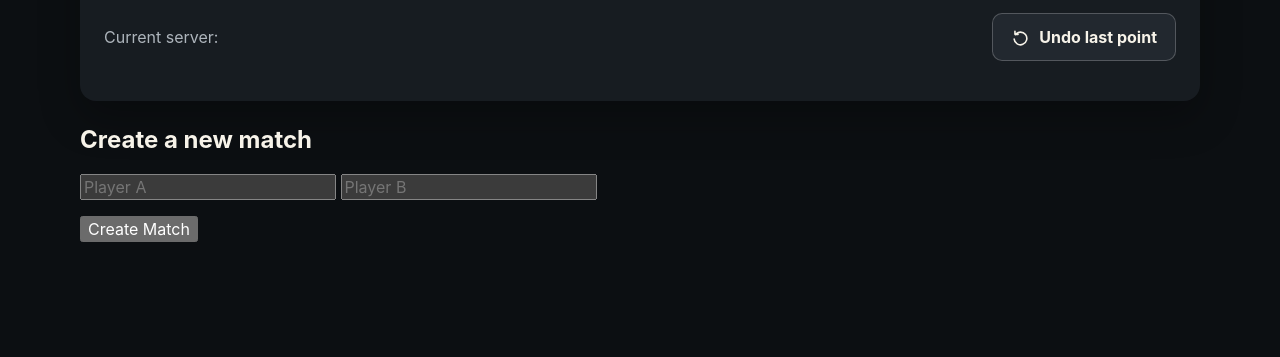
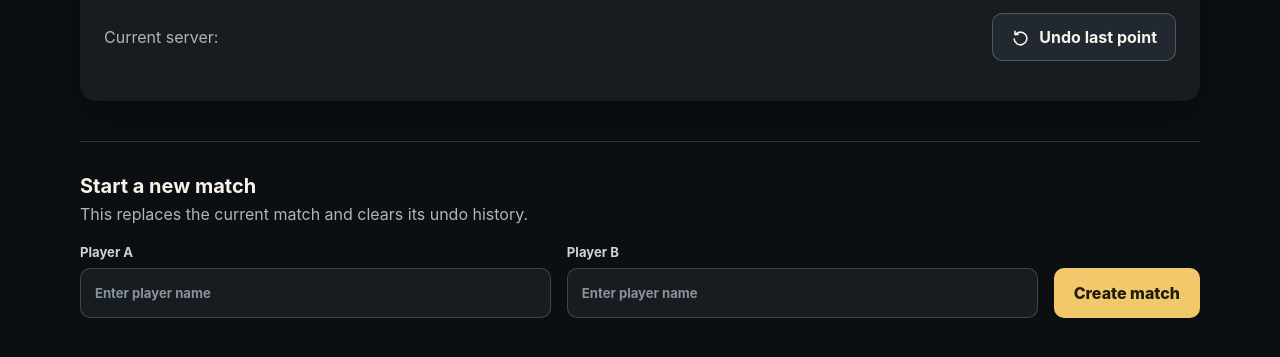
Before and after one commit to muxdz/badminton-scoreboard, a website: page public/index.html in a window 1280 px wide. Shown: the part 457-814 px from the top of the page. Drawn offline with nearby package versions, Linux system fonts and the light colour scheme; no server answers.

Commit message:
feat: separate new match setup from live play

```diff
--- a/public/control.css
+++ b/public/control.css
@@ -281,7 +281,72 @@ button {
 }
 
 .new-match-panel {
-    margin-top: 24px;
+    margin-top: 40px;
+    padding-top: 32px;
+    border-top: 1px solid rgba(255, 255, 255, 0.14);
+}
+
+.new-match-heading h2,
+.new-match-heading p {
+    margin: 0;
+}
+
+.new-match-heading h2 {
+    font-size: 1.25rem;
+}
+
+.new-match-heading p {
+    margin-top: 6px;
+    color: #aeb5bc;
+}
+
+#new-match-form {
+    display: grid;
+    grid-template-columns: minmax(0, 1fr) minmax(0, 1fr) auto;
+    align-items: end;
+    gap: 16px;
+    margin-top: 20px;
+}
+
+#new-match-form label {
+    display: grid;
+    gap: 8px;
+    color: #cdd2d6;
+    font-size: 0.82rem;
+    font-weight: 750;
+}
+
+#new-match-form input {
+    width: 100%;
+    min-height: 50px;
+    padding: 0 14px;
+    border: 1px solid rgba(255, 255, 255, 0.18);
+    border-radius: 10px;
+    color: #f7f3e9;
+    background: #171c21;
+    caret-color: #f1c86a;
+}
+
+#new-match-form input::placeholder {
+    color: #899199;
+}
+
+#new-match-form input:hover {
+    border-color: rgba(255, 255, 255, 0.32);
+}
+
+#create-match {
+    min-height: 50px;
+    padding: 0 20px;
+    border: 0;
+    border-radius: 10px;
+    color: #211b0d;
+    background: #f1c86a;
+    font-weight: 850;
+}
+
+#create-match:hover {
+    background: #ffda80;
 }
 
 ::selection {
--- a/public/control.js
+++ b/public/control.js
@@ -117,12 +117,13 @@ async function createNewMatch(playerAName, playerBName) {
     renderMatch(data);
 }
 
-document.getElementById('create-match')
-    .addEventListener('click', () => {
+document.getElementById('new-match-form')
+    .addEventListener('submit', (event) => {
+        event.preventDefault();
         const playerAName = document.getElementById('create-a-name').value;
         const playerBName = document.getElementById('create-b-name').value;
         createNewMatch(playerAName, playerBName);
-})
+    });
 
 const socket = io();
 
--- a/public/index.html
+++ b/public/index.html
@@ -57,12 +57,25 @@
             <p id="undo-error-message" role="alert"></p>
         </section>
 
-        <section class="new-match-panel">
-            <h2>Create a new match</h2>
-            <input type="text" id="create-a-name" placeholder="Player A">
-            <input type="text" id="create-b-name" placeholder="Player B">
+        <section class="new-match-panel" aria-labelledby="new-match-title">
+            <div class="new-match-heading">
+                <div>
+                    <h2 id="new-match-title">Start a new match</h2>
+                    <p>This replaces the current match and clears its undo history.</p>
+                </div>
+            </div>
+            <form id="new-match-form">
+                <label>
+                    <span>Player A</span>
+                    <input type="text" id="create-a-name" name="playerAName" autocomplete="off" placeholder="Enter player name" required>
+                </label>
+                <label>
+                    <span>Player B</span>
+                    <input type="text" id="create-b-name" name="playerBName" autocomplete="off" placeholder="Enter player name" required>
+                </label>
+                <button id="create-match" type="submit">Create match</button>
+            </form>
             <p id="create-error-message" role="alert"></p>
-            <button id="create-match">Create Match</button>
         </section>
     </main>
 </body>
```
